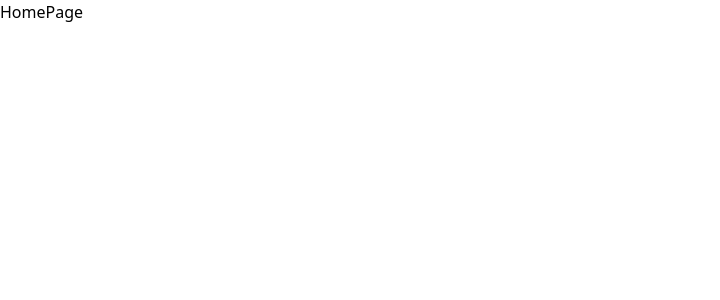
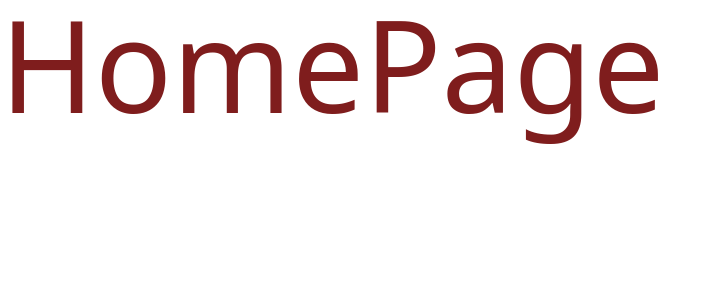
Before and after one commit to brightstar-moxi/brightstar, a Next.js app: page / in a window 1280 px wide. Shown: the top 300 px of the page, without its empty margins (0-720 px from the left). Built offline with nearby package versions, Linux system fonts and the light colour scheme.

Commit message:
first commit

```diff
--- a/pages/index.tsx
+++ b/pages/index.tsx
@@ -2,7 +2,7 @@ import React from 'react'
 
 const HomePage = () => {
   return (
-    <div>HomePage</div>
+    <div className='text-9xl text-red-900'>HomePage</div>
   )
 }
 
```
Also changed, not shown: package.json (+6 -5 lines), 1 other file (tests, documents, lock files or other folders).
